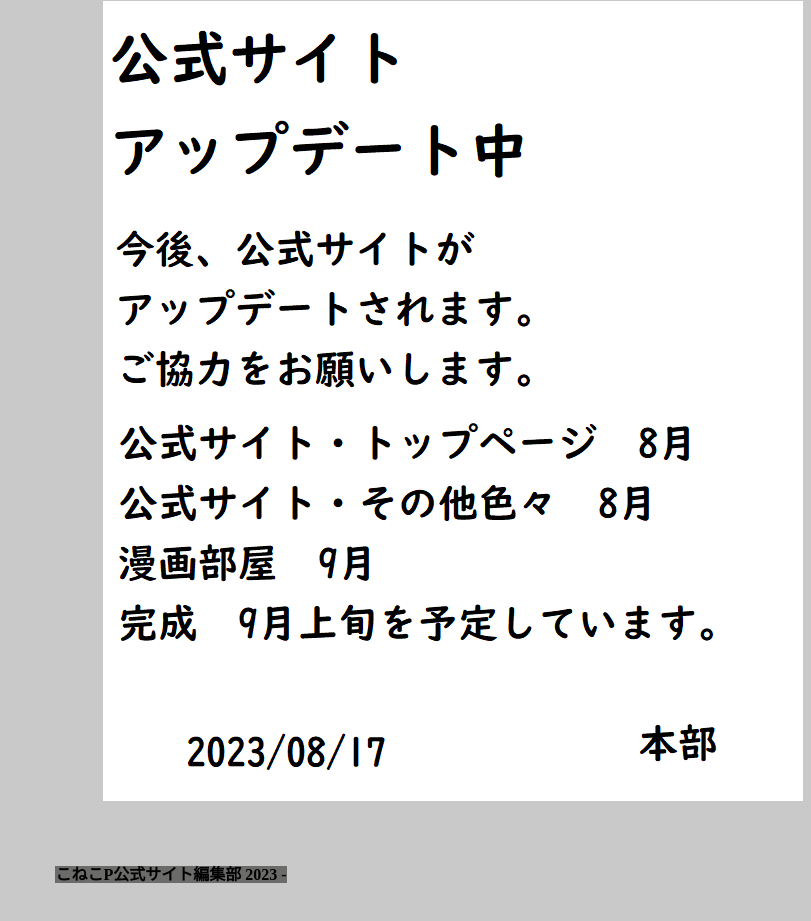
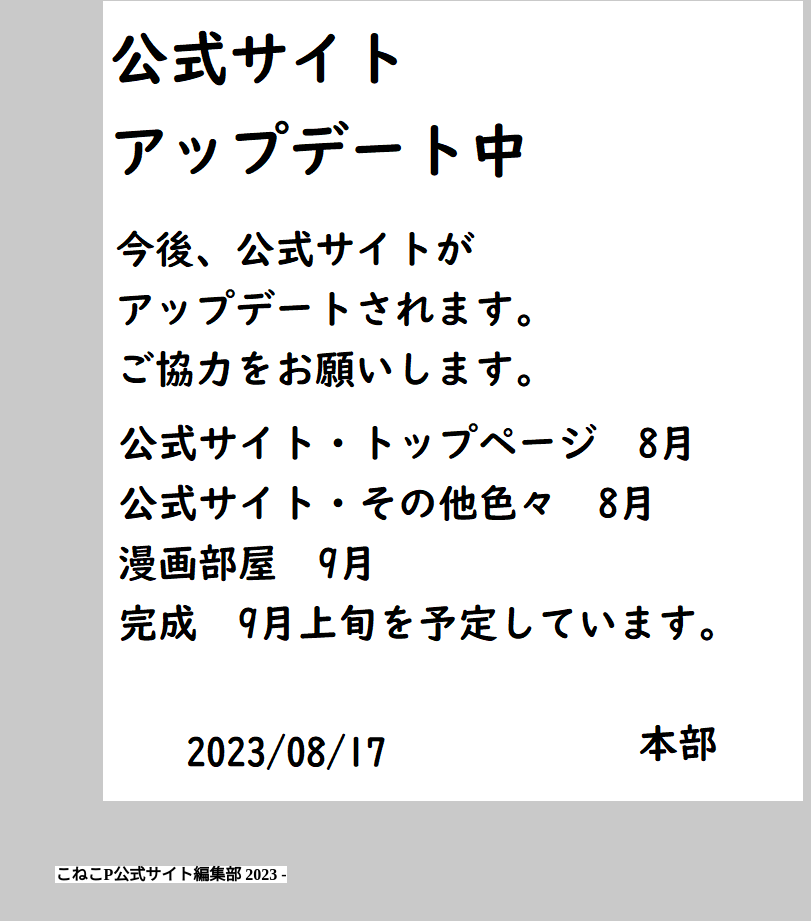
Before and after one commit to konekoP/osirase, a plain HTML site: page index.html in a window 1280 px wide. Shown: the part 2242-3163 px from the top of the page, without its empty margins (469-1280 px from the left). Drawn offline with Linux system fonts and the light colour scheme.

Commit message:
Update index.html

```diff
--- a/index.html
+++ b/index.html
@@ -16,7 +16,7 @@
 <a href="https://www.youtube.com/watch?v=yH_RE9fOmAc"><p style=" text-align:right"><img src="osirase_1.png" alt="あれ？"></a>　　　　　　　　　　　　　　　</p>
 <a href="https://konekoP.github.io/top/"><p style=" text-align:right"><img src="osirase_0.png" alt="あれ？"></a>　　　　　　　　　　　　　　　</p>
 <br>
-<h4><center><span style="background-color:#6b6b6a">こねこP公式サイト編集部  2023 - </span></center></h4><br>
+<h4><center><span style="background-color:white">こねこP公式サイト編集部  2023 - </span></center></h4><br>
 
 </body>
 </html>
```
